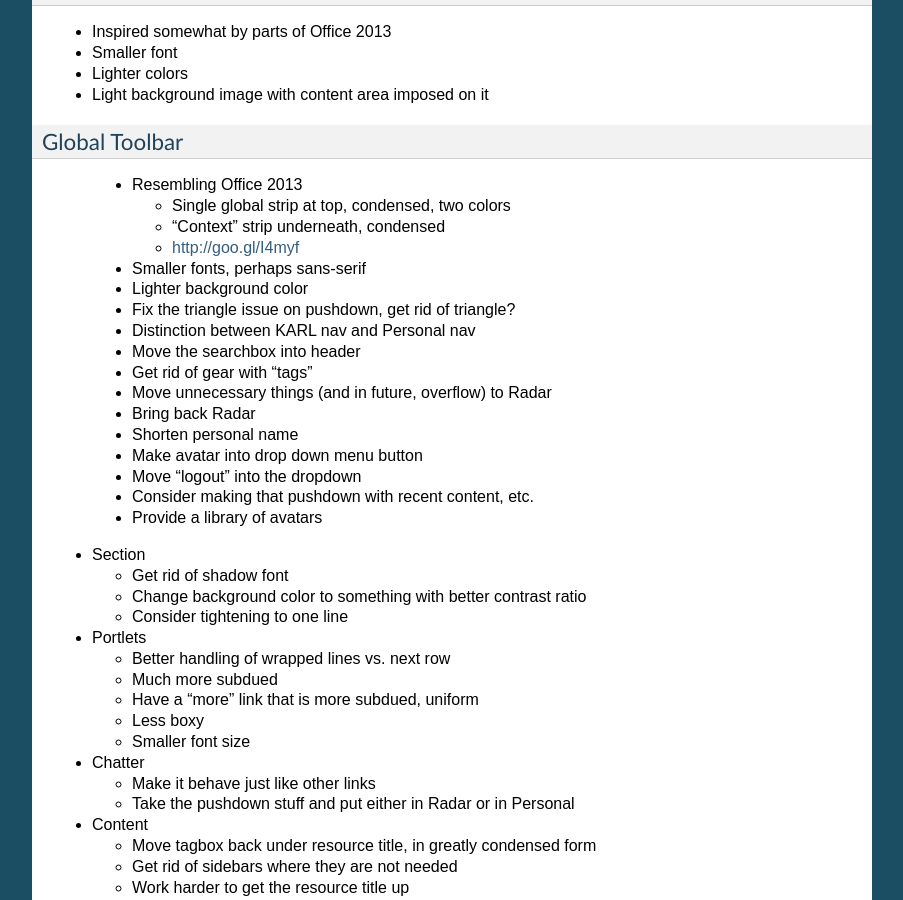
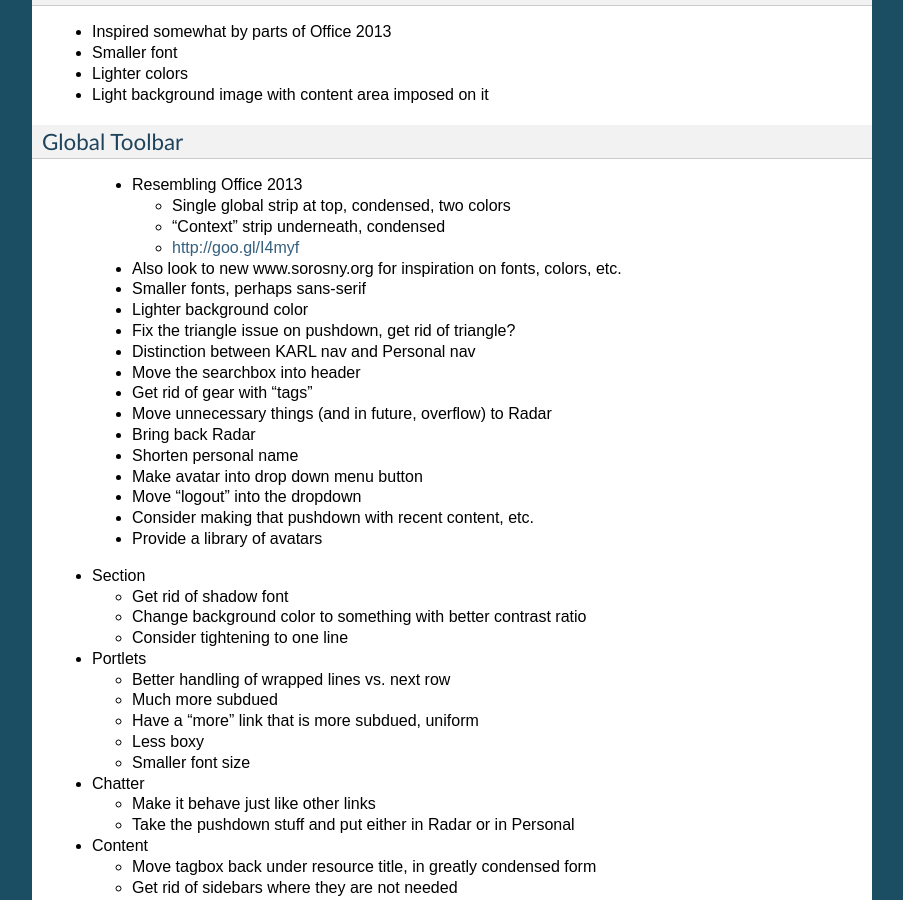
Before and after one commit to karlproject/karldocs, a Sphinx documentation site: the page built from docs/specs/drafts/ux2-reskin.rst, in a window 1280 px wide and 900 px high, scrolled down 444 px. Shown: the whole window, without its empty margins (198-1101 px from the left). Built offline with Sphinx 7.4.7, drawn with Linux system fonts in a browser that asks for light colours.

Commit message:
Get started on some re-skinning ideas.

```diff
--- a/docs/specs/drafts/ux2-reskin.rst
+++ b/docs/specs/drafts/ux2-reskin.rst
@@ -49,6 +49,9 @@ Global Toolbar
     - "Context" strip underneath, condensed
 
     - http://goo.gl/I4myf
+
+  - Also look to new www.sorosny.org for inspiration on fonts, colors,
+    etc.
 
   - Smaller fonts, perhaps sans-serif
 
```
